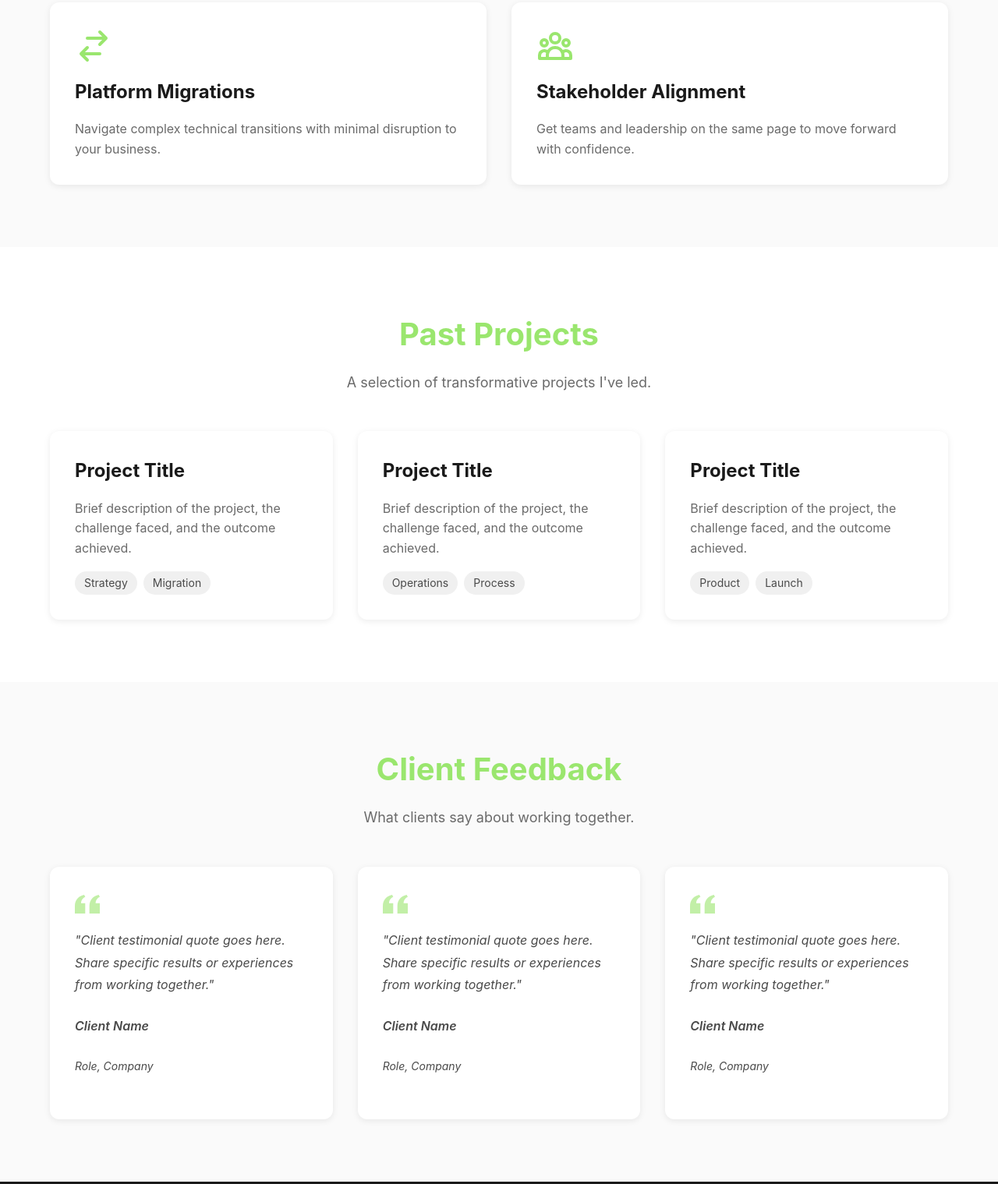
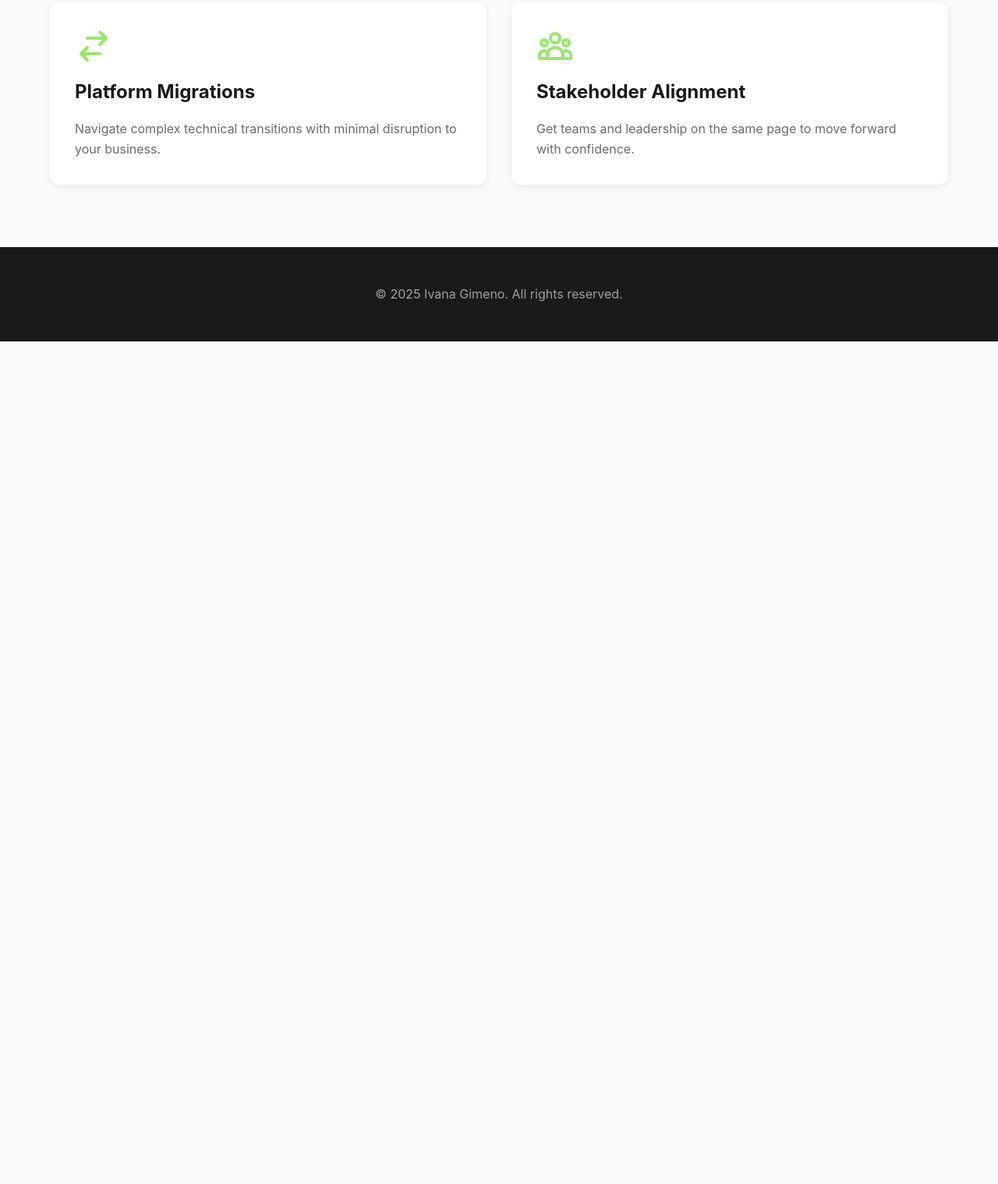
Before and after one commit to ivana-gimeno/my-landing-page, a plain HTML site: page index.html in a window 1280 px wide. Shown: the part 1596-3115 px from the top of the page at 78% size. After the commit the page ends 2034 px from the top, so only its background shows below. Drawn offline with Linux system fonts and the light colour scheme.

Commit message:
Update index.html

```diff
--- a/index.html
+++ b/index.html
@@ -154,97 +154,6 @@
       line-height: 1.6;
     }
 
-    /* Projects Grid */
-    .projects-grid {
-      display: grid;
-      grid-template-columns: repeat(auto-fit, minmax(320px, 1fr));
-      gap: 2rem;
-      margin-top: 3rem;
-    }
-
-    .project-card {
-      background: #ffffff;
-      padding: 2rem;
-      border-radius: 12px;
-      box-shadow: 0 2px 8px rgba(0, 0, 0, 0.08);
-      transition: transform 0.2s, box-shadow 0.2s;
-    }
-
-    .project-card:hover {
-      transform: translateY(-4px);
-      box-shadow: 0 8px 24px rgba(0, 0, 0, 0.12);
-    }
-
-    .project-card h3 {
-      font-size: 1.5rem;
-      margin-bottom: 1rem;
-      color: #1a1a1a;
-    }
-
-    .project-card p {
-      color: #6a6a6a;
-      line-height: 1.6;
-      margin-bottom: 1rem;
-    }
-
-    .project-tags {
-      display: flex;
-      flex-wrap: wrap;
-      gap: 0.5rem;
-      margin-top: 1rem;
-    }
-
-    .tag {
-      background-color: #f0f0f0;
-      color: #4a4a4a;
-      padding: 0.25rem 0.75rem;
-      border-radius: 20px;
-      font-size: 0.875rem;
-    }
-
-    /* Feedback Grid */
-    .feedback-grid {
-      display: grid;
-      grid-template-columns: repeat(auto-fit, minmax(300px, 1fr));
-      gap: 2rem;
-      margin-top: 3rem;
-    }
-
-    .feedback-card {
-      background: #ffffff;
-      padding: 2rem;
-      border-radius: 12px;
-      box-shadow: 0 2px 8px rgba(0, 0, 0, 0.08);
-    }
-
-    .feedback-card p {
-      color: #4a4a4a;
-      font-style: italic;
-      line-height: 1.8;
-      margin-bottom: 1.5rem;
-    }
-
-    /* Added quote icon styling for feedback cards */
-    .quote-icon {
-      width: 32px;
-      height: 32px;
-      margin-bottom: 1rem;
-      color: #9AE66E;
-      opacity: 0.6;
-    }
-
-    .client-name {
-      font-weight: 600;
-      color: #1a1a1a;
-      font-style: normal;
-    }
-
-    .client-role {
-      color: #6a6a6a;
-      font-size: 0.875rem;
-      font-style: normal;
-    }
-
     /* Footer */
     footer {
       background-color: #1a1a1a;
@@ -271,9 +180,7 @@
         font-size: 2rem;
       }
 
-      .services-grid,
-      .projects-grid,
-      .feedback-grid {
+      .services-grid {
         /* Only switch to single column on mobile */
         grid-template-columns: 1fr;
       }
@@ -311,16 +218,14 @@
 
       <div class="services-grid">
         <div class="service-card">
-          <!-- Added lightbulb icon for Product Strategy -->
           <svg class="service-icon" fill="none" stroke="currentColor" viewBox="0 0 24 24" xmlns="http://www.w3.org/2000/svg">
             <path stroke-linecap="round" stroke-linejoin="round" stroke-width="2" d="M9.663 17h4.673M12 3v1m6.364 1.636l-.707.707M21 12h-1M4 12H3m3.343-5.657l-.707-.707m2.828 9.9a5 5 0 117.072 0l-.548.547A3.374 3.374 0 0014 18.469V19a2 2 0 11-4 0v-.531c0-.895-.356-1.754-.988-2.386l-.548-.547z"></path>
           </svg>
-          <h3>Product Strategy</h3>
+          <h3>Digital Product Strategy</h3>
           <p>Define clear product vision and roadmaps that align with business goals and user needs.</p>
         </div>
 
         <div class="service-card">
-          <!-- Added settings/cog icon for Process Optimization -->
           <svg class="service-icon" fill="none" stroke="currentColor" viewBox="0 0 24 24" xmlns="http://www.w3.org/2000/svg">
             <path stroke-linecap="round" stroke-linejoin="round" stroke-width="2" d="M10.325 4.317c.426-1.756 2.924-1.756 3.35 0a1.724 1.724 0 002.573 1.066c1.543-.94 3.31.826 2.37 2.37a1.724 1.724 0 001.065 2.572c1.756.426 1.756 2.924 0 3.35a1.724 1.724 0 00-1.066 2.573c-.94 1.543-.826 3.31-2.37 2.37a1.724 1.724 0 00-2.572 1.065c-.426 1.756-2.924 1.756-3.35 0a1.724 1.724 0 00-2.573-1.066c-1.543.94-3.31-.826-2.37-2.37a1.724 1.724 0 00-1.065-2.572c-1.756-.426-1.756-2.924 0-3.35a1.724 1.724 0 001.066-2.573c-.94-1.543.826-3.31 2.37-2.37.996.608 2.296.07 2.572-1.065z"></path>
             <path stroke-linecap="round" stroke-linejoin="round" stroke-width="2" d="M15 12a3 3 0 11-6 0 3 3 0 016 0z"></path>
@@ -330,7 +235,6 @@
         </div>
 
         <div class="service-card">
-          <!-- Added refresh/arrows icon for Platform Migrations -->
           <svg class="service-icon" fill="none" stroke="currentColor" viewBox="0 0 24 24" xmlns="http://www.w3.org/2000/svg">
             <path stroke-linecap="round" stroke-linejoin="round" stroke-width="2" d="M8 7h12m0 0l-4-4m4 4l-4 4m0 6H4m0 0l4 4m-4-4l4-4"></path>
           </svg>
@@ -339,89 +243,11 @@
         </div>
 
         <div class="service-card">
-          <!-- Added users/people icon for Stakeholder Alignment -->
           <svg class="service-icon" fill="none" stroke="currentColor" viewBox="0 0 24 24" xmlns="http://www.w3.org/2000/svg">
             <path stroke-linecap="round" stroke-linejoin="round" stroke-width="2" d="M17 20h5v-2a3 3 0 00-5.356-1.857M17 20H7m10 0v-2c0-.656-.126-1.283-.356-1.857M7 20H2v-2a3 3 0 015.356-1.857M7 20v-2c0-.656.126-1.283.356-1.857m0 0a5.002 5.002 0 019.288 0M15 7a3 3 0 11-6 0 3 3 0 016 0zm6 3a2 2 0 11-4 0 2 2 0 014 0zM7 10a2 2 0 11-4 0 2 2 0 014 0z"></path>
           </svg>
           <h3>Stakeholder Alignment</h3>
           <p>Get teams and leadership on the same page to move forward with confidence.</p>
-        </div>
-      </div>
-    </div>
-  </section>
-
-  <!-- Projects Section -->
-  <section id="projects" style="background-color: #ffffff;">
-    <div class="container">
-      <h2 class="section-title">Past Projects</h2>
-      <p class="section-description">A selection of transformative projects I've led.</p>
-
-      <div class="projects-grid">
-        <div class="project-card">
-          <h3>Project Title</h3>
-          <p>Brief description of the project, the challenge faced, and the outcome achieved.</p>
-          <div class="project-tags">
-            <span class="tag">Strategy</span>
-            <span class="tag">Migration</span>
-          </div>
-        </div>
-
-        <div class="project-card">
-          <h3>Project Title</h3>
-          <p>Brief description of the project, the challenge faced, and the outcome achieved.</p>
-          <div class="project-tags">
-            <span class="tag">Operations</span>
-            <span class="tag">Process</span>
-          </div>
-        </div>
-
-        <div class="project-card">
-          <h3>Project Title</h3>
-          <p>Brief description of the project, the challenge faced, and the outcome achieved.</p>
-          <div class="project-tags">
-            <span class="tag">Product</span>
-            <span class="tag">Launch</span>
-          </div>
-        </div>
-      </div>
-    </div>
-  </section>
-
-  <!-- Feedback Section -->
-  <section id="feedback">
-    <div class="container">
-      <h2 class="section-title">Client Feedback</h2>
-      <p class="section-description">What clients say about working together.</p>
-
-      <div class="feedback-grid">
-        <div class="feedback-card">
-          <!-- Added quote icon for testimonials -->
-          <svg class="quote-icon" fill="currentColor" viewBox="0 0 24 24" xmlns="http://www.w3.org/2000/svg">
-            <path d="M14.017 21v-7.391c0-5.704 3.731-9.57 8.983-10.609l.995 2.151c-2.432.917-3.995 3.638-3.995 5.849h4v10h-9.983zm-14.017 0v-7.391c0-5.704 3.748-9.57 9-10.609l.996 2.151c-2.433.917-3.996 3.638-3.996 5.849h3.983v10h-9.983z"/>
-          </svg>
-          <p>"Client testimonial quote goes here. Share specific results or experiences from working together."</p>
-          <p class="client-name">Client Name</p>
-          <p class="client-role">Role, Company</p>
-        </div>
-
-        <div class="feedback-card">
-          <!-- Added quote icon for testimonials -->
-          <svg class="quote-icon" fill="currentColor" viewBox="0 0 24 24" xmlns="http://www.w3.org/2000/svg">
-            <path d="M14.017 21v-7.391c0-5.704 3.731-9.57 8.983-10.609l.995 2.151c-2.432.917-3.995 3.638-3.995 5.849h4v10h-9.983zm-14.017 0v-7.391c0-5.704 3.748-9.57 9-10.609l.996 2.151c-2.433.917-3.996 3.638-3.996 5.849h3.983v10h-9.983z"/>
-          </svg>
-          <p>"Client testimonial quote goes here. Share specific results or experiences from working together."</p>
-          <p class="client-name">Client Name</p>
-          <p class="client-role">Role, Company</p>
-        </div>
-
-        <div class="feedback-card">
-          <!-- Added quote icon for testimonials -->
-          <svg class="quote-icon" fill="currentColor" viewBox="0 0 24 24" xmlns="http://www.w3.org/2000/svg">
-            <path d="M14.017 21v-7.391c0-5.704 3.731-9.57 8.983-10.609l.995 2.151c-2.432.917-3.995 3.638-3.995 5.849h4v10h-9.983zm-14.017 0v-7.391c0-5.704 3.748-9.57 9-10.609l.996 2.151c-2.433.917-3.996 3.638-3.996 5.849h3.983v10h-9.983z"/>
-          </svg>
-          <p>"Client testimonial quote goes here. Share specific results or experiences from working together."</p>
-          <p class="client-name">Client Name</p>
-          <p class="client-role">Role, Company</p>
         </div>
       </div>
     </div>
```
